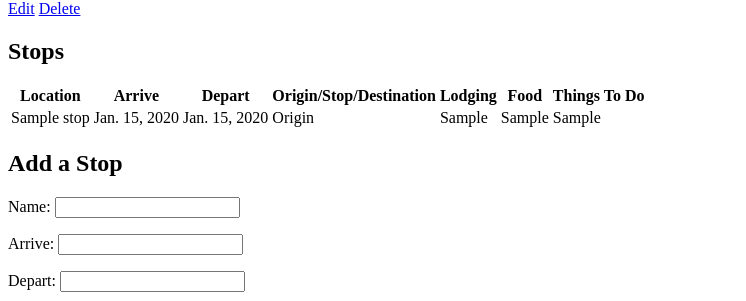
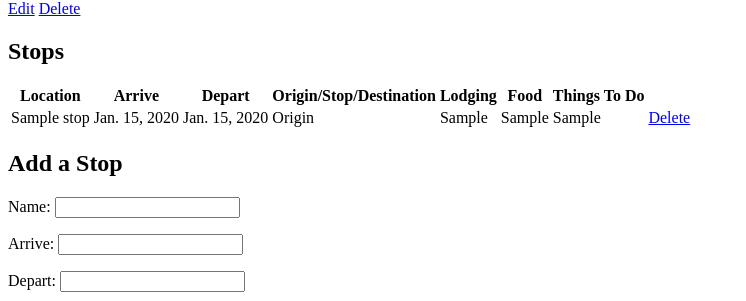
Before and after one commit to kmcabano/roadtripper, a Django app: page /trips/1/ in a window 1280 px wide. Shown: the part 257-558 px from the top of the page, without its empty margins (0-746 px from the left). Run offline with Django 3.2, Linux system fonts and the light colour scheme; tables that the repository leaves empty hold one stand-in row (values such as "Sample post").

Commit message:
add feature to delete stops from trip

```diff
--- a/main_app/templates/trips/detail.html
+++ b/main_app/templates/trips/detail.html
@@ -43,6 +43,7 @@
             <td>{{stop.lodging}}</td>
             <td>{{stop.food}}</td>
             <td>{{stop.todos}}</td>
+            <td><a href="{% url 'stops_delete' stop.id %}" class="btn warn">Delete</a></td>
           </tr>
         {% endif %}
         {% if stop.get_position_display == 'Stop' %}
@@ -54,6 +55,7 @@
             <td>{{stop.lodging}}</td>
             <td>{{stop.food}}</td>
             <td>{{stop.todos}}</td>
+            <td><a href="{% url 'stops_delete' stop.id %}" class="btn warn">Delete</a></td>
           </tr>
         {% endif %}
         {% if stop.get_position_display == 'Destination' %}
@@ -65,6 +67,7 @@
             <td>{{stop.lodging}}</td>
             <td>{{stop.food}}</td>
             <td>{{stop.todos}}</td>
+            <td><a href="{% url 'stops_delete' stop.id %}" class="btn warn">Delete</a></td>
           </tr>
         {% endif %}
         {% endfor %}
--- a/main_app/urls.py
+++ b/main_app/urls.py
@@ -8,5 +8,6 @@ urlpatterns = [
   path('trips/create/', views.TripCreate.as_view(), name='trips_create'),
   path('trips/<int:pk>/update/', views.TripUpdate.as_view(), name='trips_update'),
   path('trips/<int:pk>/delete/', views.TripDelete.as_view(), name='trips_delete'),
-  path('trips/<int:trip_id>/add_stop/', views.add_stop, name='add_stop')
+  path('trips/<int:trip_id>/add_stop/', views.add_stop, name='add_stop'),
+  path('stops/<int:stop_id>/delete', views.stops_delete, name='stops_delete')
 ]
--- a/main_app/views.py
+++ b/main_app/views.py
@@ -1,7 +1,7 @@
 from django.shortcuts import render, redirect
 from django.contrib.auth.views import LoginView
 from django.views.generic.edit import CreateView, UpdateView, DeleteView
-from .models import Trip
+from .models import Stop, Trip
 from .forms import StopForm
 
 # Create your views here.
@@ -25,6 +25,12 @@ def add_stop(request, trip_id):
     new_stop.save()
   return redirect('trips_detail', trip_id=trip_id)
 
+def stops_delete(request, stop_id):
+  stop = Stop.objects.get(id=stop_id)
+  trip_id = stop.trip_id
+  stop.delete()
+  return redirect('trips_detail', trip_id=trip_id)
+
 class TripCreate(CreateView):
   model = Trip
   fields = '__all__'
```
